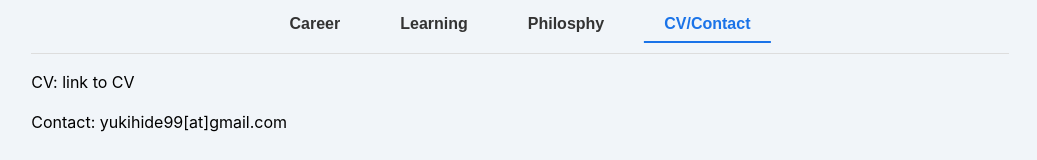
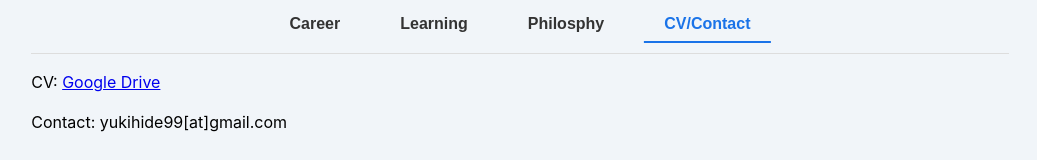
Before and after one commit to yuki-zmstr/portfolio2024, a React (Vite) app: page / in a window 1280 px wide. Both pictures are taken after a click on the button "CV/Contact". Shown: the part 249-409 px from the top of the page, without its empty margins (120-1157 px from the left). Built offline with nearby package versions, Linux system fonts and the light colour scheme.

Commit message:
Add link to CV

```diff
--- a/src/components/Contact.jsx
+++ b/src/components/Contact.jsx
@@ -1,7 +1,9 @@
 export default function Contact() {
     return (
         <div>
-            <p>CV: link to CV</p>
+            <p>CV:&nbsp;
+                <a href="https://drive.google.com/file/d/1Qi5r1uxP5vdCFeXW-jC5V7GCIV7AslCk/view" target="_blank">Google Drive</a>
+            </p>
             <p>Contact: yukihide99[at]gmail.com</p>
         </div>
     )
```
